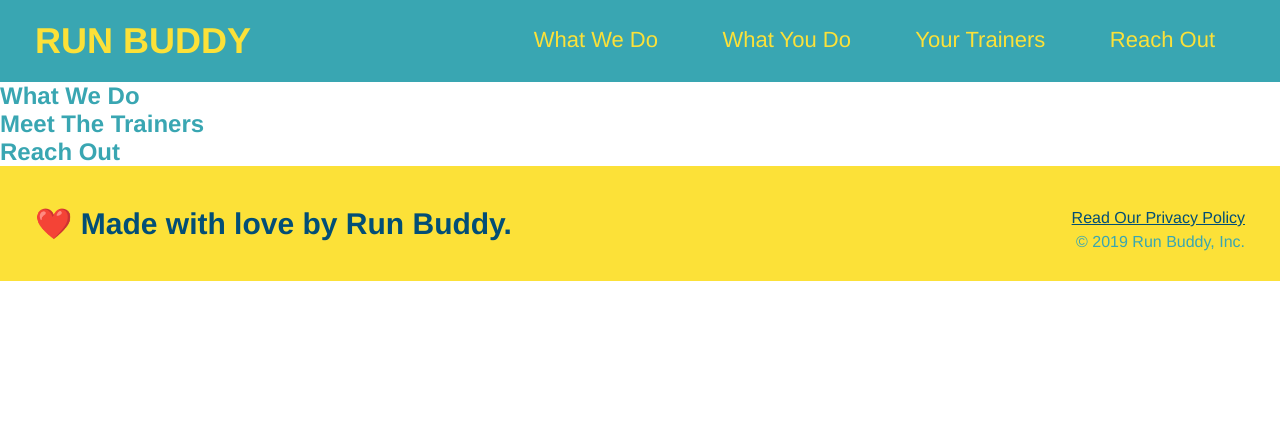
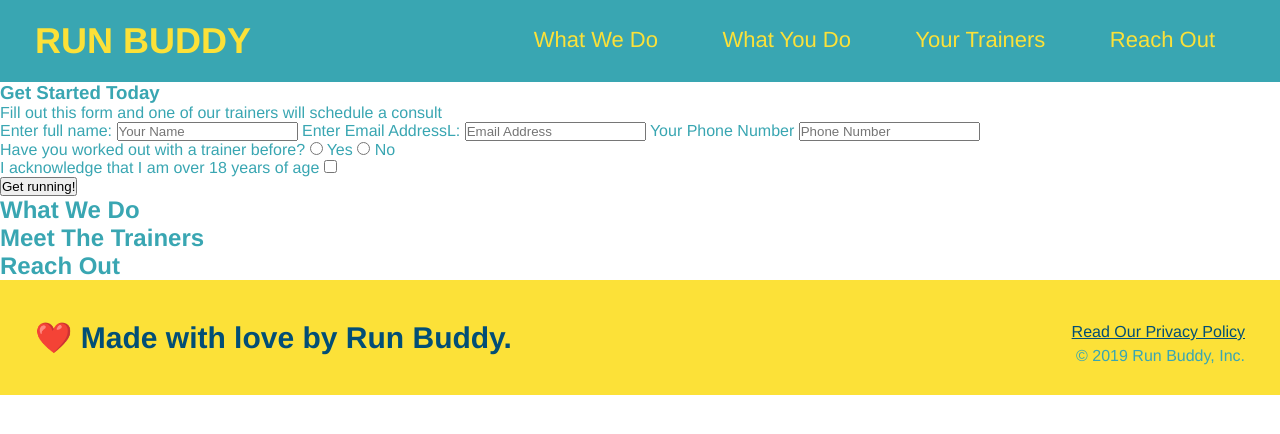
Before and after one commit to TylerEvans-hash/run-buddy, a plain HTML site: page index.html in a window 1280 px wide. Drawn offline with Linux system fonts and the light colour scheme.

Commit message:
added form with inputs and buttons

```diff
--- a/index.html
+++ b/index.html
@@ -39,7 +39,39 @@
 
         <!-- hero/jumbotron -->
         <section>
+            <div>
+                <h3>Get Started Today</h3>
+                <p>Fill out this form and one of our trainers will schedule a consult</p>
+                <!-- Form Element -->
+                <form>
+                    <label for="name">Enter full name:</label>
+                    <input type="text" placeholder="Your Name" name="name" id="name" />
 
+                    <label for="email">Enter Email AddressL:</label>
+                    <input type="email" placeholder="Email Address" name="email" id="email" />
+
+                    <label for="phone">Your Phone Number</label>
+                    <input type="tel" placeholder="Phone Number" name="phone" id="phone" />
+
+                    <p>
+                        Have you worked out with a trainer before?
+                        <input type="radio" name="trainer-confirm" id="trainer-yes" />
+                        <label for="trainer-yes">Yes</label>
+
+                        <input type="radio" name="trainer-confirm" id="trainer-no" />
+                        <label for="trainer-no">No</label>
+                    </p>
+
+                    <p>
+                        <label for="age-confirm">I acknowledge that I am over 18 years of age</label>
+                        <input type="checkbox" name="age-confirm" id="age-confirm" />
+                    </p>
+
+                    <button type="submit">
+                        Get running!
+                    </button>
+                </form>
+            </div>
         </section>
         <!-- "what we do" section -->
         <section>
```
